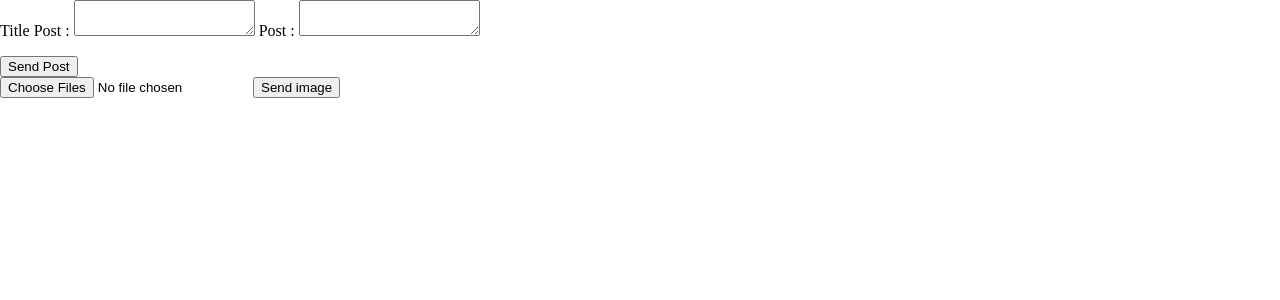
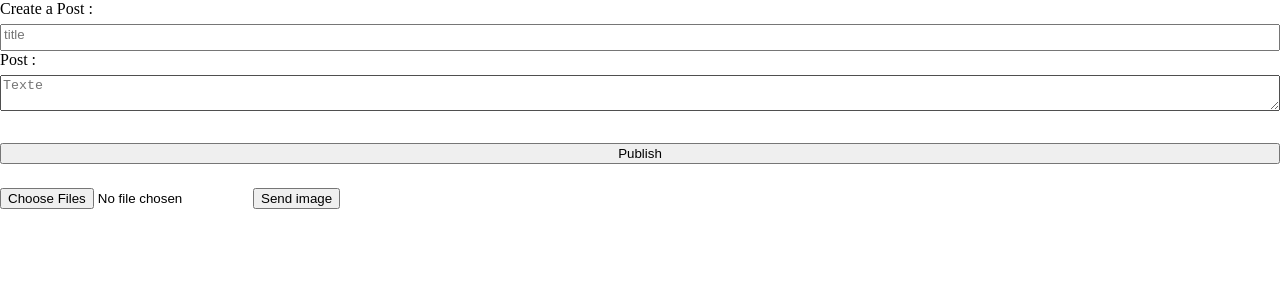
Before and after one commit to Caroline-100/Projet7, a React (Create React App) app in the folder frontend/: page /CreatePost in a window 1280 px wide. Shown: the top 300 px of the page. Built offline with nearby package versions, Linux system fonts and the light colour scheme.

Commit message:
clean some code not use and comments

```diff
--- a/frontend/src/components/Articles.js
+++ b/frontend/src/components/Articles.js
@@ -1,39 +1,6 @@
 import React from "react";
 
 import { useHistory } from "react-router-dom";
-
-// const infos = {
-//   user: {
-//     date: "Post at 3 hours ago",
-//     id: `user boo`,
-//   },
-// };
-// function UserInfos(props) {
-//   return (
-//     <div className="UserInfos">
-//       <h3>{props.user.id}</h3>
-//       <h3 className="post-hours-users">{props.user.date}</h3>
-//     </div>
-//   );
-// }
-
-// function NormalButtonShareAndComment() {
-//   return (
-//     <div>
-//       <button className="Share">
-//         Share <i className="fas fa-bullhorn"></i>
-//       </button>
-//       <button className="comment">
-//         Comment <i className="fas fa-comment"></i>
-//       </button>
-//     </div>
-//   );
-// }
-
-// that you may use to navigate.import { useHistory } from "react-router-dom";
-
-
-
 
 function Articles(props) {
   let history = useHistory();
@@ -43,20 +10,18 @@ function Articles(props) {
     localStorage.setItem('value', event.target.value );
     history.push(`/DisplayOneProduct`);
   }
-  // function handleChange(event) {
-  //   console.log(document.location.href);
-  //   let newURL = new URLSearchParams('/');
-  //   newURL.set('id', event.target.value);
-
   return (
     <li key={props.id} value={props.id}>
-
-      <h1>createdAt : {props.createdAt}</h1>
+      <div className='article-top'>
+      <h1 className='inherited'>createdAt : {props.createdAt}</h1>
       <h2>text: {props.text}</h2>
       <h3>PersonId : {props.PersonId}</h3>
       <h4>updateAt : {props.updatedAt}</h4>
-      <button onClick={handleClick} className={props.id} value={props.id}
-      >but</button>
+      <div className='buttons'>
+      <button onClick={handleClick} className={props.id} value={props.id}>
+      Share</button>
+      </div>
+      </div>
     </li>
   );
 }
--- a/frontend/src/components/LogIn.js
+++ b/frontend/src/components/LogIn.js
@@ -40,7 +40,7 @@ class LogIn extends React.Component {
   render() {
     return (
       <main className="log">
-        <h3>Login in to your account</h3>
+        <h3 className='title'>Login in to your account</h3>
         <form onSubmit={this.submit}>
           <div className="form-div">
             <label htmlFor="name">Username</label>
@@ -54,9 +54,6 @@ class LogIn extends React.Component {
               size="100"
               onChange={this.handleChange}
             />
-            <p>
-              {this.state.password} ,{this.state.username}
-            </p>
           </div>
           <div className="form-div">
             <label htmlFor="name">Password</label>
@@ -71,7 +68,7 @@ class LogIn extends React.Component {
               onChange={this.handleChange}
             />
           </div>
-          <div>
+          <div className="div-btn-valid-register">
             <input
               name="login"
               className="input-Valid"
@@ -80,6 +77,9 @@ class LogIn extends React.Component {
             />
           </div>
         </form>
+        <p>
+              {this.state.password} ,{this.state.username}
+        </p>
       </main>
     );
   }
--- a/frontend/src/components/createPost.js
+++ b/frontend/src/components/createPost.js
@@ -52,52 +52,35 @@ class CreatePost extends React.Component {
   }
   clickchange(event) {
     console.log(event.target);
-    console.log("something");
   }
-  // submitImage(event) {
-  //   event.preventDefault();
-  //   // const files = event.target;
-  //   const token = localStorage.getItem('datee');
-  //   var myheaders = new Headers();
-  //   myheaders.append('Accept','application/json');
-  //   myheaders.append('authorization',`Bearer ${token}`)
-  //   const formdata = new FormData();
-  //   formdata.append('file', this.state.image);
-  //   console.log(this.state.image);
-
-  //   fetch("http://localhost:3004/images", {
-  //     method: "POST",
-  //     headers:myheaders,
-  //     body:formdata,
-  //     redirect:'follow',
-  //   })
-  //   .then(response => response.json())
-  //   .then(result => console.log(result))
-  //   .catch(error => console.log('error', error));
-  // }
   render() {
     return (
-      <div>
-        <form onSubmit={this.submitPost}>
+      <div className='form'>
+        <form className='form-div'
+         onSubmit={this.submitPost}>
 
-        <label htmlFor="post"> Title Post : </label>
-          <textarea
+        <label className='title' htmlFor="post"> Create a Post : </label>
+          <input
            type="title"
+           placeholder="title"
            id="title"
+           className='name'
            value={this.state.title}
            name="title"
             onChange={this.handleChangePost}
-            ></textarea>
-          <label htmlFor="post"> Post : </label>
+            />
+          <label className='title'
+          htmlFor="post"> Post : </label>
           <textarea
             type="post"
             id="post"
+            placeholder="Texte"
             value={this.state.post}
             name="post"
              onChange={this.handleChangePost}
           ></textarea>
           <p>{this.state.post}</p>
-          <button>Send Post</button>
+          <button>Publish</button>
         </form>
         <form onSubmit={this.submitImage}
         >
```
